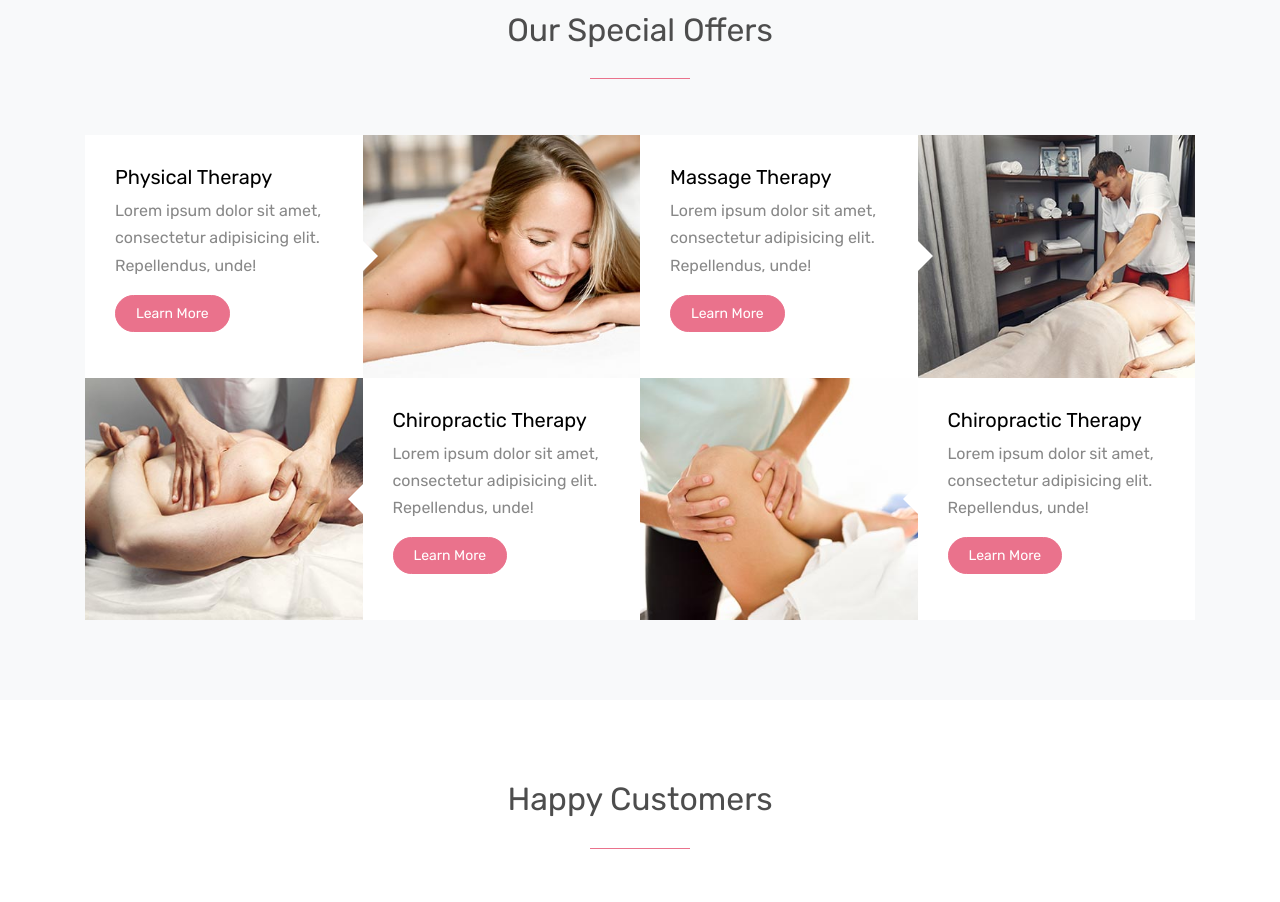
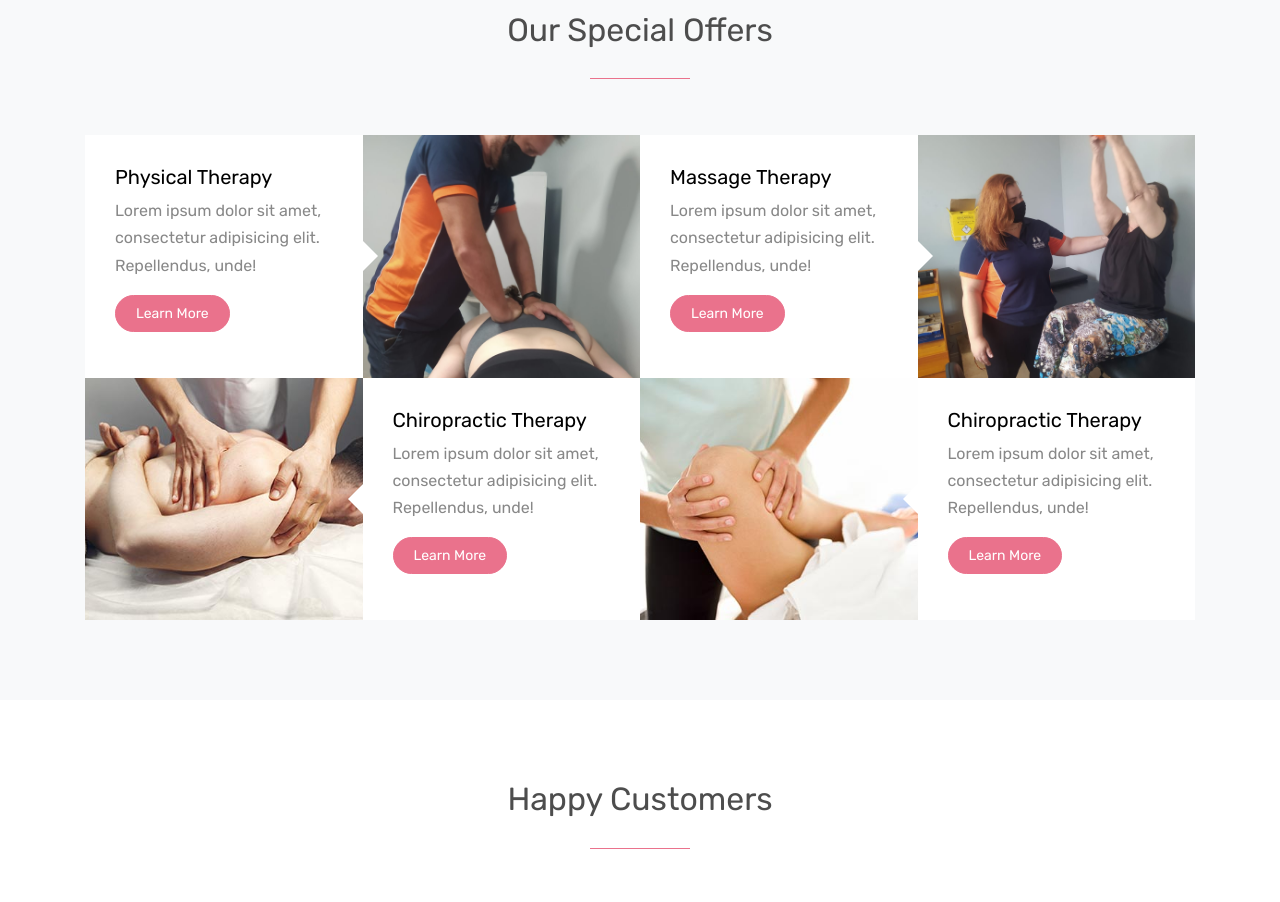
Before and after one commit to trovati/clinicaFrancisco, a plain HTML site: page index.html in a window 1280 px wide. Shown: the part 2020-2922 px from the top of the page. Drawn offline with Linux system fonts and the light colour scheme; files whose address does not match are found by name.

Commit message:
Add foto

```diff
--- a/index.html
+++ b/index.html
@@ -254,7 +254,7 @@
                 <p><a href="course-details.html" class="btn btn-primary btn-sm btn-pill">Learn More</a></p>
               </div>
             </div>
-            <div class="half bg-img img" style="background-image: url('images/img_1.jpg');"></div>
+            <div class="half bg-img img" style="background-image: url('images/WhatsApp\ Image\ 2021-08-20\ at\ 14.34.52\ \(1\).jpeg');"></div>
           </div>
           <div class="half-wrap d-block d-md-flex">
             <div class="half bg-white d-block d-md-flex arrow-right">
@@ -264,7 +264,7 @@
                 <p><a href="course-details.html" class="btn btn-primary btn-sm btn-pill">Learn More</a></p>
               </div>
             </div>
-            <div class="half bg-img img" style="background-image: url('images/img_2.jpg');"></div>
+            <div class="half bg-img img" style="background-image: url('images/WhatsApp Image 2021-08-20 at 14.34.54.jpeg');"></div>
           </div>
         </div>
 
```
Also changed, not shown: images/WhatsApp Image 2021-08-01 at 19.32.27.jpeg (added), images/WhatsApp Image 2021-08-20 at 14.34.51.jpeg (added), images/WhatsApp Image 2021-08-20 at 14.34.52 (1).jpeg (added), images/WhatsApp Image 2021-08-20 at 14.34.52.jpeg (added), images/WhatsApp Image 2021-08-20 at 14.34.53 (1).jpeg (added), images/WhatsApp Image 2021-08-20 at 14.34.53 (2).jpeg (added), images/WhatsApp Image 2021-08-20 at 14.34.53.jpeg (added), images/WhatsApp Image 2021-08-20 at 14.34.54 (1).jpeg (added), images/WhatsApp Image 2021-08-20 at 14.34.54.jpeg (added).
